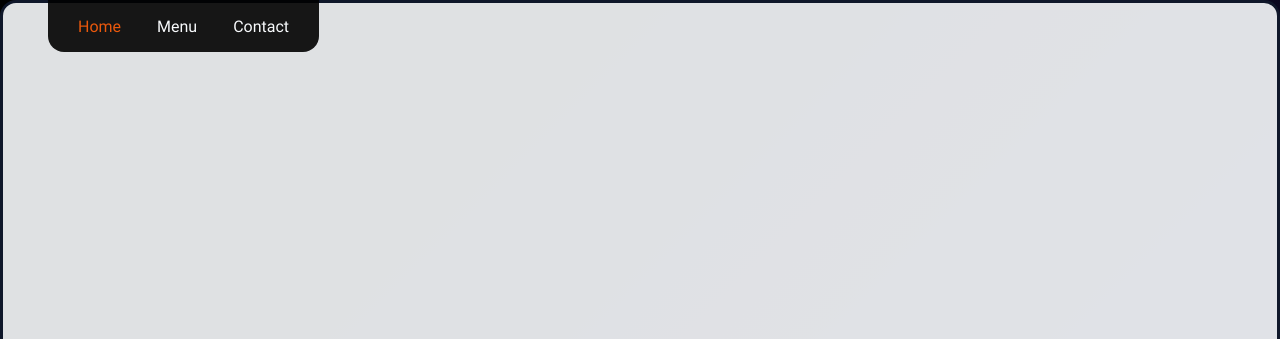
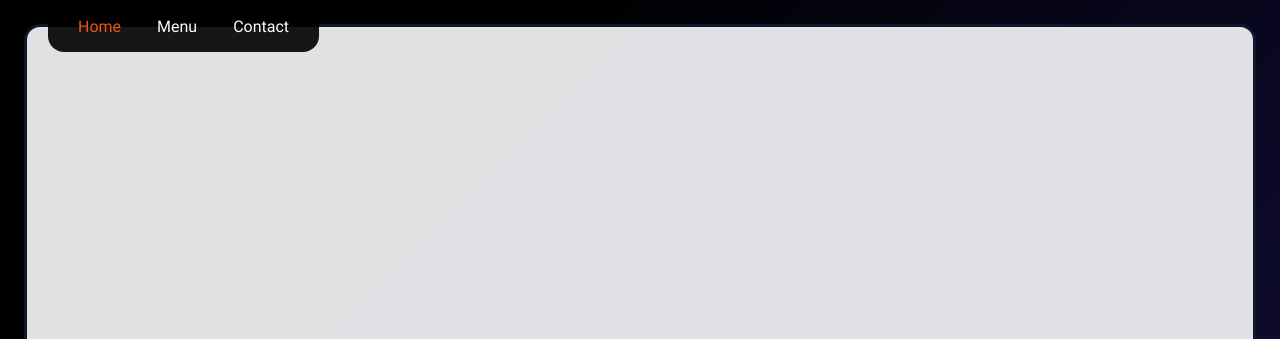
Before and after one commit to Adhisafdhol/restaurant-page, a website built with webpack: page src/index.html in a window 1280 px wide. Shown: the top 339 px of the page. Built offline with nearby package versions, Linux system fonts and the light colour scheme.

```diff
--- a/src/style.css
+++ b/src/style.css
@@ -122,12 +122,6 @@
   background-size: cover;
   display: flex;
   flex-wrap: wrap;
-}
-
-.home,
-.menu,
-.contact {
-  margin: (0.75rem, 1.5rem, 3vw);
 }
 
 .home h1 {
@@ -311,6 +305,12 @@
   padding: clamp(1.25rem, 2.5rem, 4vw);
 }
 
+.home,
+.menu,
+.contact {
+  margin: clamp(0.75rem, 1.5rem, 3vw);
+}
+
 @media only screen and (max-width: 720px) {
   .menu {
     grid-template-columns: 1fr;
```
